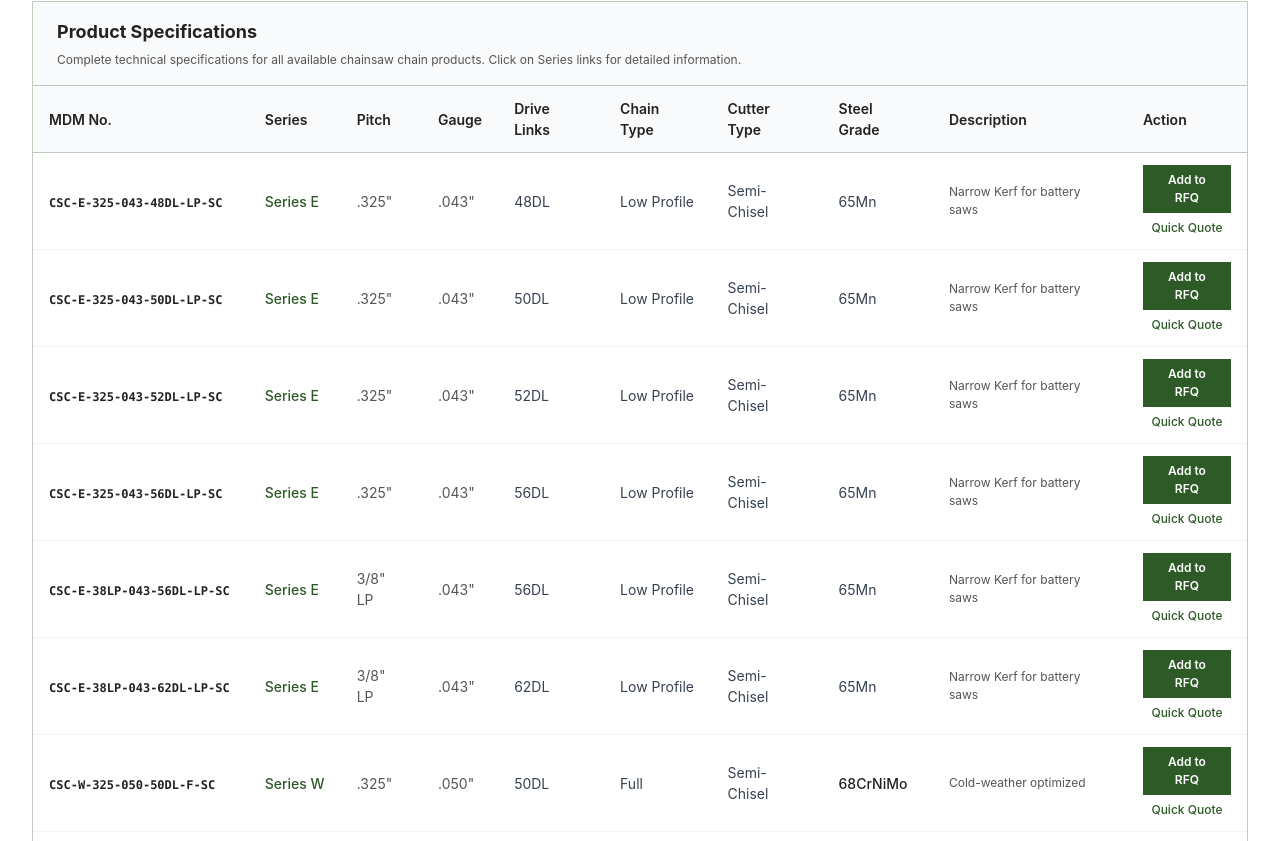
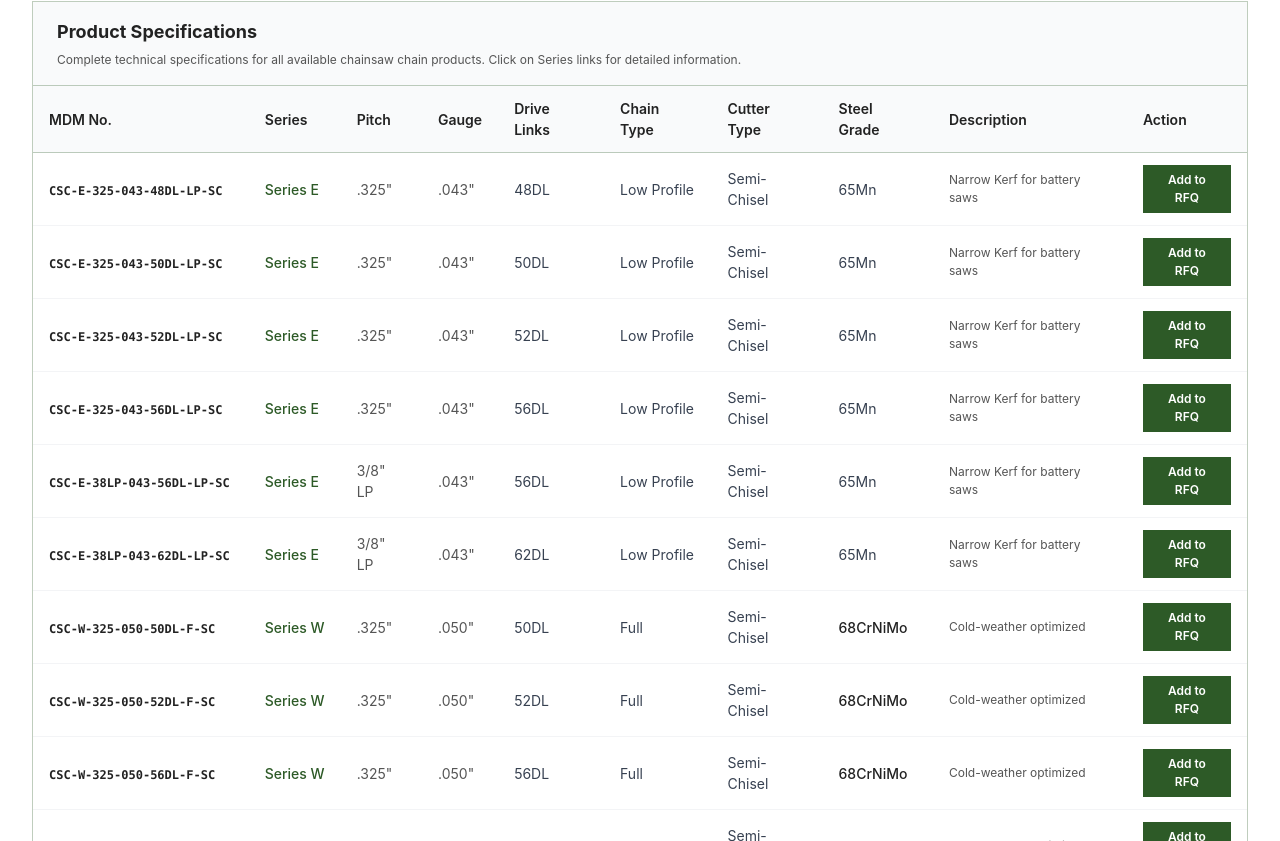
Before and after one commit to LoganOYoung/chainsaw-chain-supplier-borealgrit, a Next.js app: page /products in a window 1280 px wide. Shown: the part 1719-2560 px from the top of the page. Built offline with nearby package versions, Linux system fonts and the light colour scheme.

Commit message:
移除产品目录页面的 Quick Quote 功能

```diff
--- a/app/products/page.tsx
+++ b/app/products/page.tsx
@@ -717,7 +717,6 @@ export default function ProductsPage() {
                       </td>
                       <td className="px-4 py-3 text-text-body text-xs">{product.description}</td>
                       <td className="px-4 py-3">
-                        <div className="flex flex-col gap-1.5">
                         <button
                           onClick={() => addToCart(product)}
                           className="text-xs px-3 py-1.5 bg-forest-brand text-white font-semibold hover:bg-forest-brand/90 transition rounded-none text-center"
@@ -725,14 +724,6 @@ export default function ProductsPage() {
                         >
                           Add to RFQ
                         </button>
-                          <Link
-                            href={`/request-quote?product=${product.id}&pitch=${encodeURIComponent(product.pitch)}&gauge=${encodeURIComponent(product.gauge)}&driveLinks=${encodeURIComponent(product.driveLinks)}`}
-                            className="text-forest-brand text-xs font-medium hover:underline text-center"
-                            aria-label={`Request quote for ${product.id}`}
-                          >
-                            Quick Quote
-                          </Link>
-                        </div>
                       </td>
                     </tr>
                   ))
```
Lines whose indentation alone changed are shown as unchanged.
